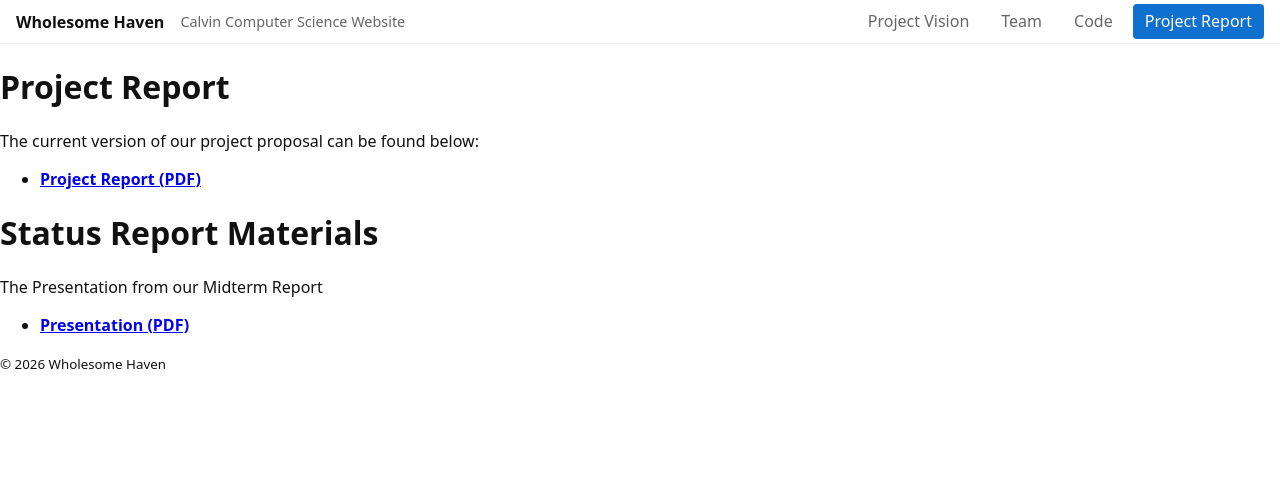
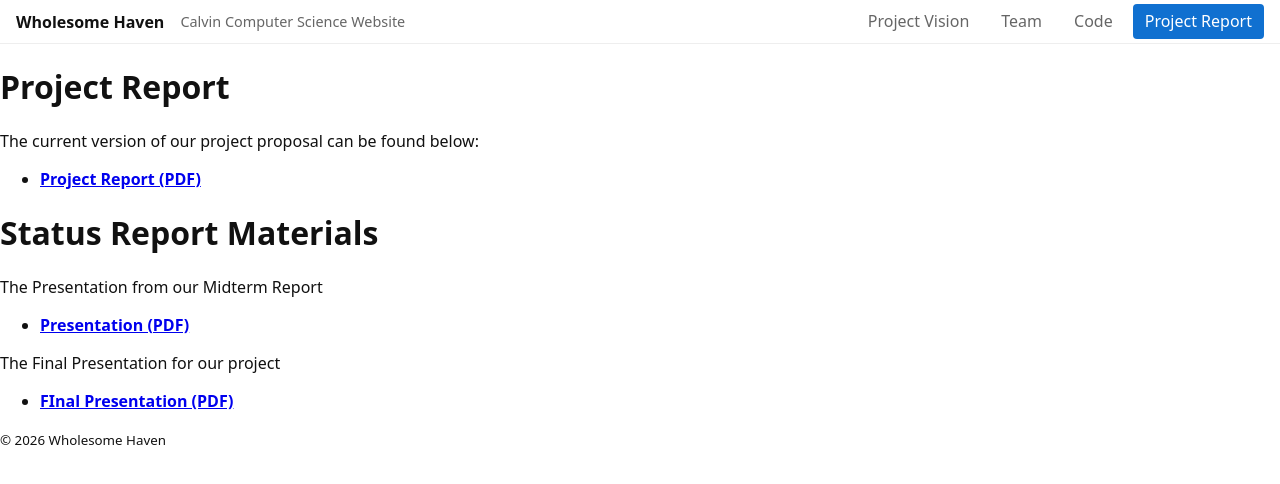
Before and after one commit to Wholesome-Haven/wholesomehaven.github.io, a Jekyll site: the page built from report.md, in a window 1280 px wide. Shown: the top 484 px of the page. Built offline with Jekyll 4.4.1, drawn with Linux system fonts in a browser that asks for light colours.

Commit message:
final Presentation Added

```diff
--- a/report.md
+++ b/report.md
@@ -14,3 +14,7 @@ The current version of our project proposal can be found below:
 The Presentation from our Midterm Report
 
 - **[Presentation (PDF)](assets/pdfs/Presentation.pdf)**
+
+The Final Presentation for our project
+
+- **[FInal Presentation (PDF)](assets/pdfs/finalPresentation.pdf)**
```
Also changed, not shown: 1 other file.
